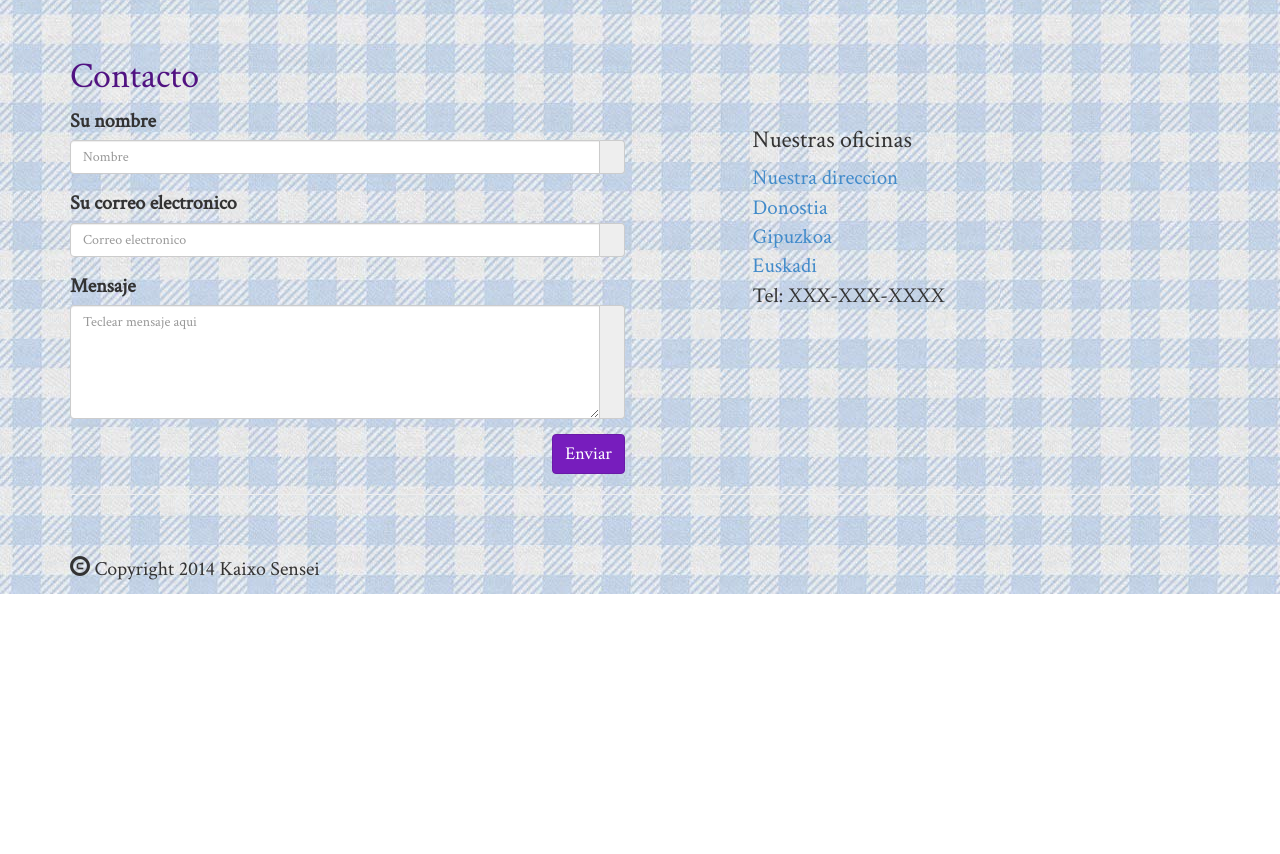
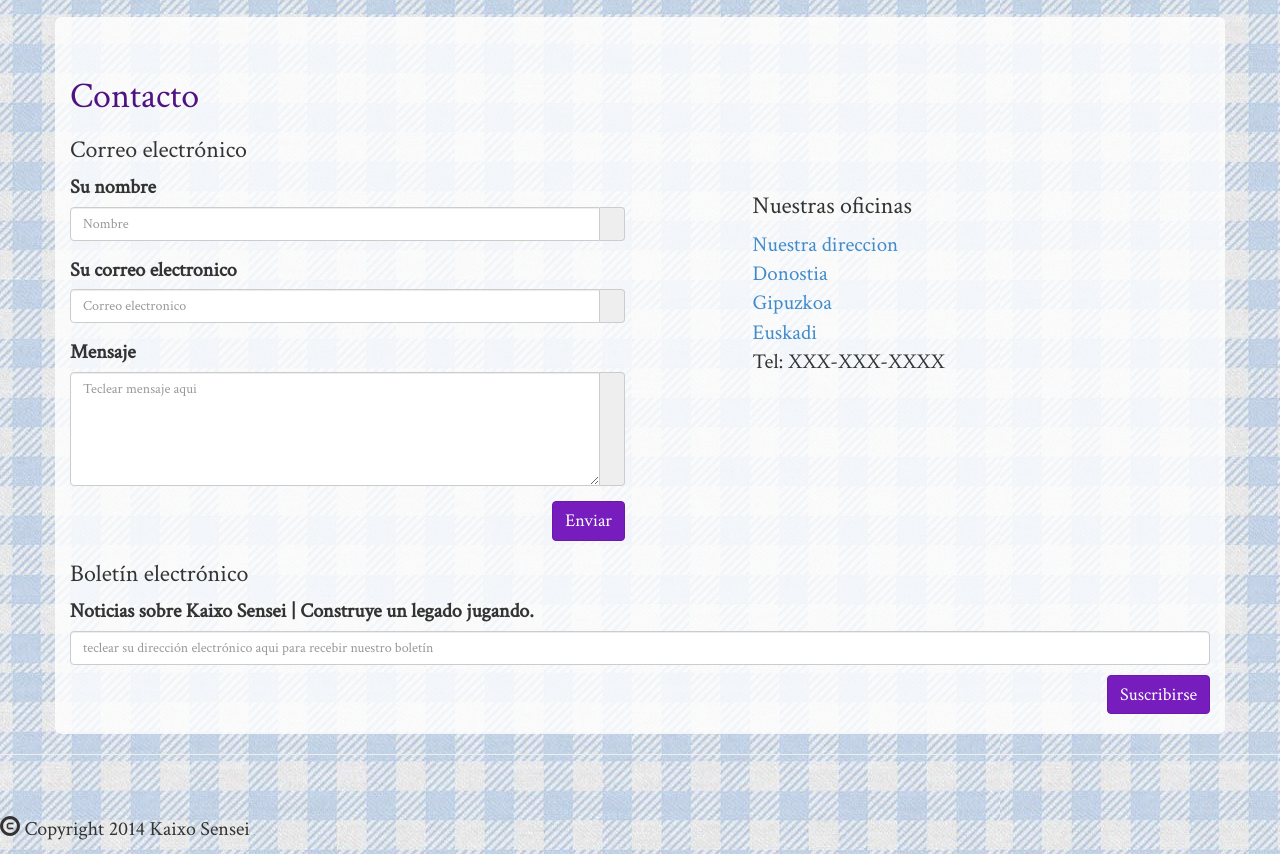
Before and after one commit to kaixosensei/ks-prototype01, a plain HTML site: page index.html in a window 1280 px wide. Shown: the part 3066-3920 px from the top of the page. Before the commit the page ends 3660 px from the top, so only its background shows below. Drawn offline with nearby package versions, Linux system fonts and the light colour scheme.

Commit message:
Newsletter subscription
And made section-box a class, added this to contact section.

```diff
--- a/css/custom-stylesheet.css
+++ b/css/custom-stylesheet.css
@@ -10,7 +10,7 @@ h1{
 color:#511281;
 }
 
-.mis-contenidos{
+.section-box{
 	background-color:rgba(255,255,255,0.8);
 	border-radius:6px;
 	margin-top:20px;
@@ -41,3 +41,10 @@ font-size: 18px;
 
 
 }
+
+
+#mc-embedded-subscribe{
+	margin-top: 10px;
+	margin-bottom: 20px;
+
+}
--- a/index.html
+++ b/index.html
@@ -188,7 +188,7 @@
 
     <!--START MIS CONTENIDOS SECTION-->
     <section id ="mis-contenidos">
-    	<div class="row mis-contenidos"><!--START MIS CONTENIDOS ROW-->
+    	<div class="row section-box"><!--START MIS CONTENIDOS ROW-->
                 <div class="col-sm-6 col-md-6 col-lg-6">
                     <H1>Mis Contenidos</H1>
                 </div>
@@ -248,9 +248,11 @@
 
    <!--START CONTACTO SECTION-->
    <section id ="contacto">
-   <div class="row"><!--START CONTACT ROW-->
+   <div class="row section-box"><!--START CONTACT ROW-->
         <div class="col-md-12">
         <H1>Contacto</H1>
+        <H3>Correo electrónico</H3>
+
         </div>
         <form role="form" action="" method="post" >
           <div class="col-sm-12 col-md-6 col-lg-6">
@@ -289,6 +291,24 @@
             Tel: XXX-XXX-XXXX<br>
           </address>
         </div>
+        <div class="clearfix visible-lg-block visible-md-block"></div>
+
+        <div class="col-md-12">
+            <H3>Boletín electrónico</H3>
+            <!-- Begin MailChimp Signup Form -->
+            <div id="mc_embed_signup">
+                <form action="//kaixosensei.us9.list-manage.com/subscribe/post?u=094e5a3161bdf20c31fb7fcde&amp;id=279e1c6872" method="post" id="mc-embedded-subscribe-form" name="mc-embedded-subscribe-form" class="validate" target="_blank" novalidate>
+                    <label for="mce-EMAIL">Noticias sobre Kaixo Sensei | Construye un legado jugando.</label>
+                    <input type="email" value="" name="EMAIL" class="form-control" id="mce-EMAIL" placeholder="teclear su dirección electrónico aqui para recebir nuestro boletín" required>
+                    <!-- real people should not fill this in and expect good things - do not remove this or risk form bot signups-->
+                    <div style="position: absolute; left: -5000px;"><input type="text" name="b_094e5a3161bdf20c31fb7fcde_279e1c6872" tabindex="-1" value=""></div>
+                        <input type="submit" value="Suscribirse" name="subscribe" id="mc-embedded-subscribe" class="btn btn-success pull-right">
+                    </div>
+                </form>
+            </div>
+
+                    <!--End mc_embed_signup-->
+        </div>
     </div><!--end contact form-->
    </section>
    <!--END CONTACTO SECTION-->
```
